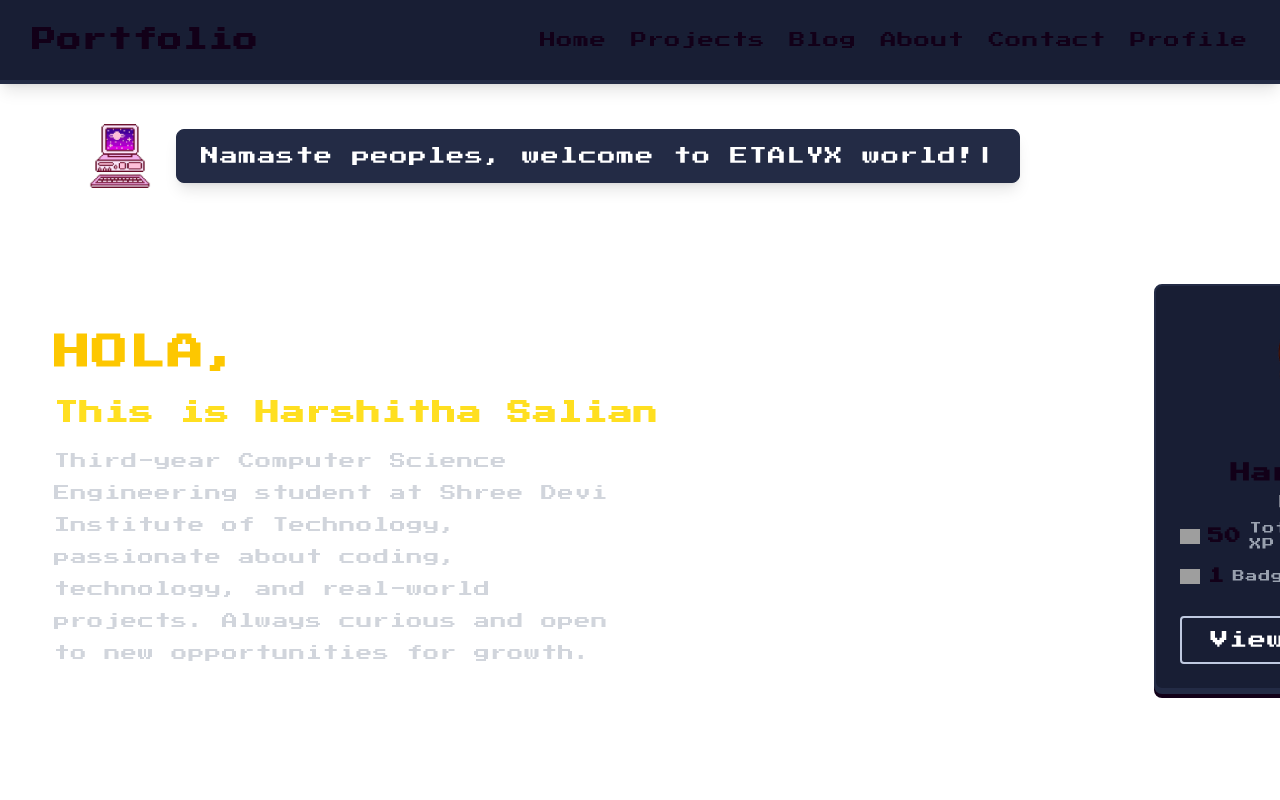
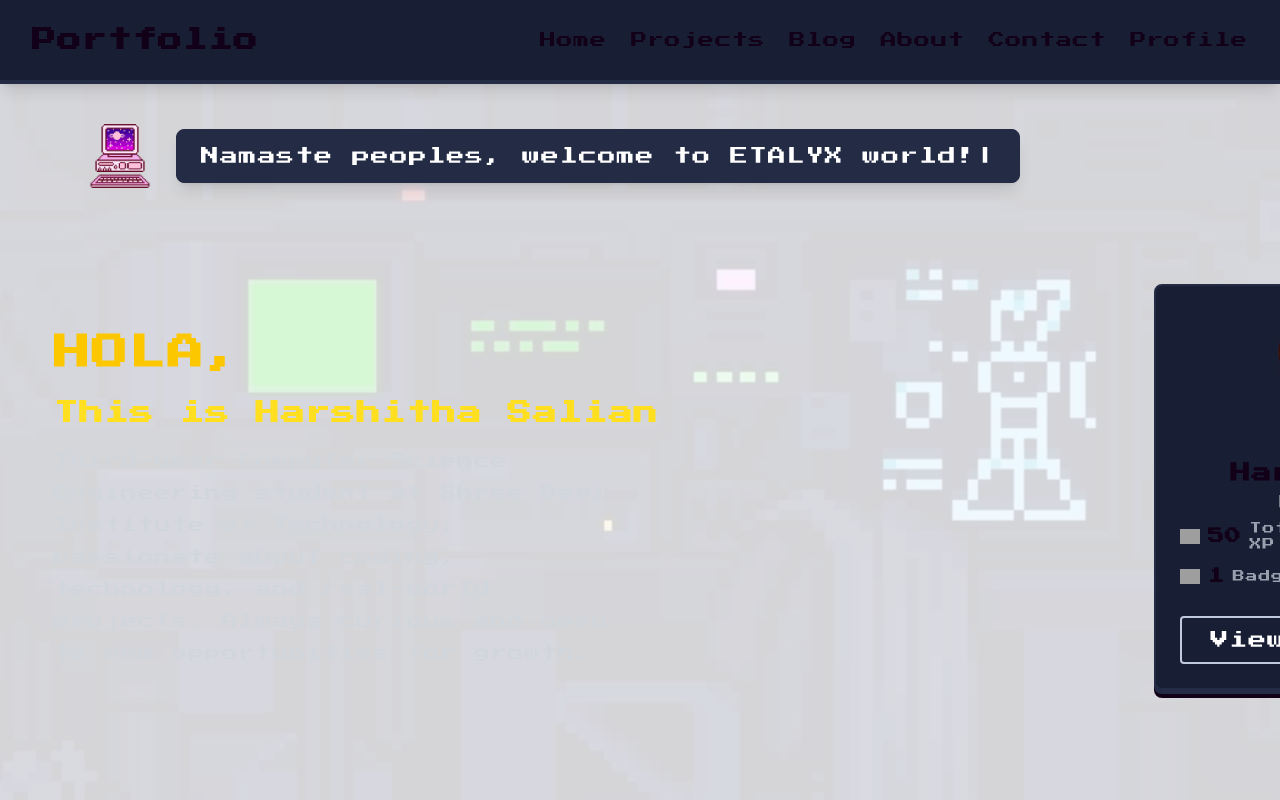
Before and after one commit to harshisalian/portfolio, a Next.js app: page / in a window 1280 px wide. Shown: the top 800 px of the page. Built offline with nearby package versions, Linux system fonts and the light colour scheme; grey boxes are pictures that could not be loaded.

Commit message:
added a bg gif

```diff
--- a/src/app/globals.css
+++ b/src/app/globals.css
@@ -1,3 +1,6 @@
+@import url('https://fonts.googleapis.com/css2?family=VT323&display=swap');
+@import "tailwindcss";
+
 @font-face {
   font-family: 'Press Start 2P';
   src: url('/fonts/PressStart2P-Regular.ttf') format('truetype');
@@ -6,8 +9,6 @@
   font-display: swap;
 }
 
-@import url('https://fonts.googleapis.com/css2?family=VT323&display=swap');
-@import "tailwindcss";
 
 /* Pixel/Retro Font Import */
 
@@ -36,6 +37,20 @@ body {
   background: var(--background);
   color: var(--foreground);
   font-family: Arial, Helvetica, sans-serif;
+  position: relative;
+}
+
+body::before {
+  content: "";
+  position: fixed;
+  top: 0;
+  left: 0;
+  width: 100vw;
+  height: 100vh;
+  z-index: -1;
+  background: url('/bg.gif') center center / cover no-repeat;
+  opacity: 0.17; /* 20% opacity */
+  pointer-events: none;
 }
 
 .pixel-font {
```
Also changed, not shown: public/bg.gif (added).
